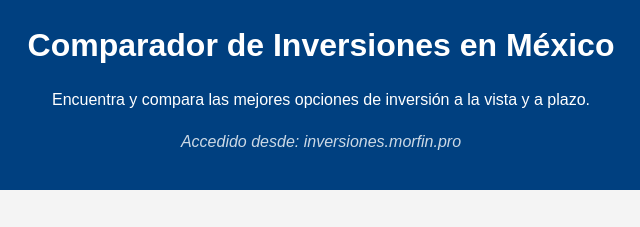
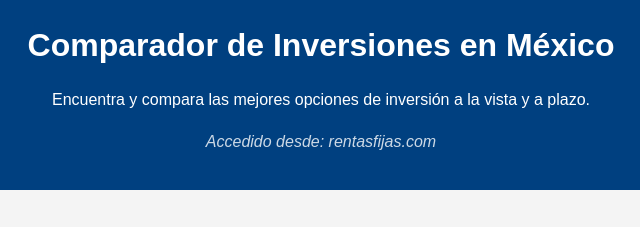
Before and after one commit to jesusmorfyn/inversiones, a plain HTML site: page index.html in a window 1280 px wide. Shown: the top 227 px of the page, 319-959 px from the left. Drawn offline with Linux system fonts and the light colour scheme.

Commit message:
feat(project): define el nombre y la marca del proyecto como "RentasFijas"

```diff
--- a/index.html
+++ b/index.html
@@ -11,7 +11,7 @@
     <header>
         <h1>Comparador de Inversiones en México</h1>
         <p>Encuentra y compara las mejores opciones de inversión a la vista y a plazo.</p>
-        <p class="subdominio">Accedido desde: inversiones.morfin.pro</p>
+        <p class="subdominio">Accedido desde: rentasfijas.com</p>
     </header>
 
     <main>
```
Also changed, not shown: 1 other file.
